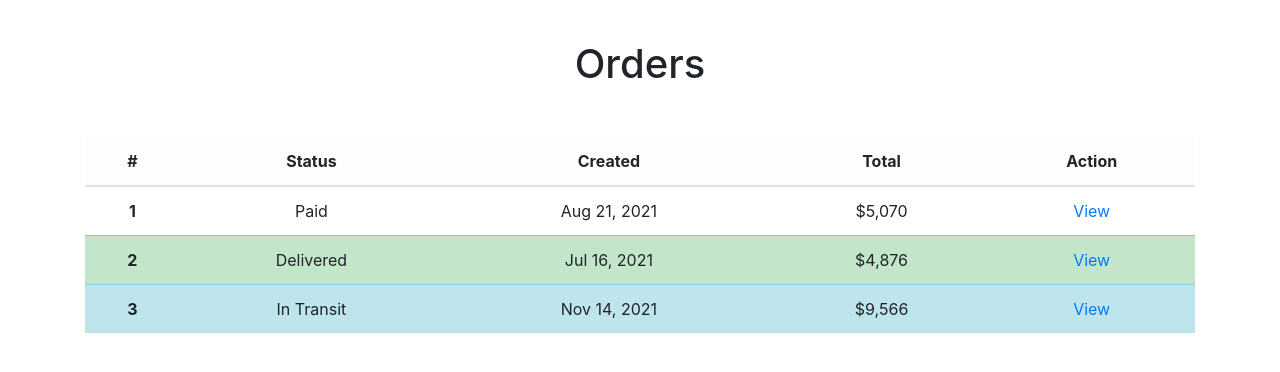
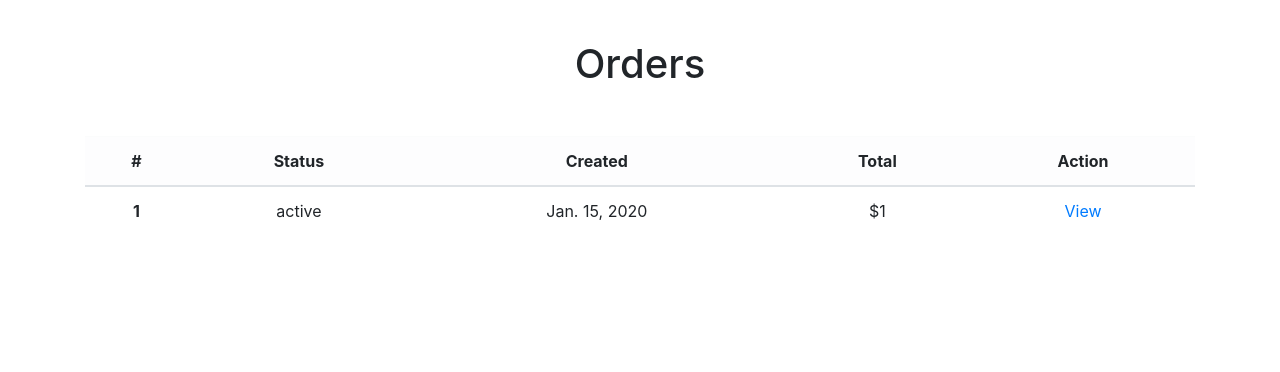
Before and after one commit to flanceal/e-commerce-store, a Django app: template orders/templates/orders/orders.html in a window 1280 px wide. Shown: the part 56-428 px from the top of the page. Run offline with Django 3.2, Linux system fonts and the light colour scheme; the template is opened without the code that fills it: most values are stand-ins (such as "Sample title", 1, 10 or a date in 2020); some libraries are stand-ins or nearby versions.

Commit message:
implemented page for viewing all orders with info about them

```diff
--- a/orders/templates/orders/orders.html
+++ b/orders/templates/orders/orders.html
@@ -1,4 +1,5 @@
 {% extends 'products/base.html' %}
+{% load humanize %}
 
 {% block title %} {{ title }} {% endblock %}
 
@@ -19,33 +20,20 @@
                             </tr>
                         </thead>
                         <tbody>
-                            <tr>
-                                <th scope="row">1</th>
-                                <td>Paid</td>
-                                <td>Aug 21, 2021</td>
-                                <td>$5,070</td>
+                        {% for order in orders %}
+                            <tr {% if order.status == 2 %} class="table-info"
+                                {% elif order.status == 3 %} class="table-success"
+                                {% elif order.status == 0 %} class="table-active"
+                                {% endif %}>
+                                <th scope="row">{{ order.id }}</th>
+                                <td>{{ order.get_status_display }}</td>
+                                <td>{{ order.time_created|date }}</td>
+                                <td>${{ order.basket_history.total_sum|intcomma }}</td>
                                 <td>
                                     <a href="{% url 'orders:order-info' %}">View</a>
                                 </td>
                             </tr>
-                            <tr class="table-success">
-                                <th scope="row">2</th>
-                                <td>Delivered</td>
-                                <td>Jul 16, 2021</td>
-                                <td>$4,876</td>
-                                <td>
-                                    <a href="order.html">View</a>
-                                </td>
-                            </tr>
-                            <tr class="table-info">
-                                <th scope="row">3</th>
-                                <td>In Transit</td>
-                                <td>Nov 14, 2021</td>
-                                <td>$9,566</td>
-                                <td>
-                                    <a href="order.html">View</a>
-                                </td>
-                            </tr>
+                        {% endfor %}
                         </tbody>
                     </table>
                 </div>
```
